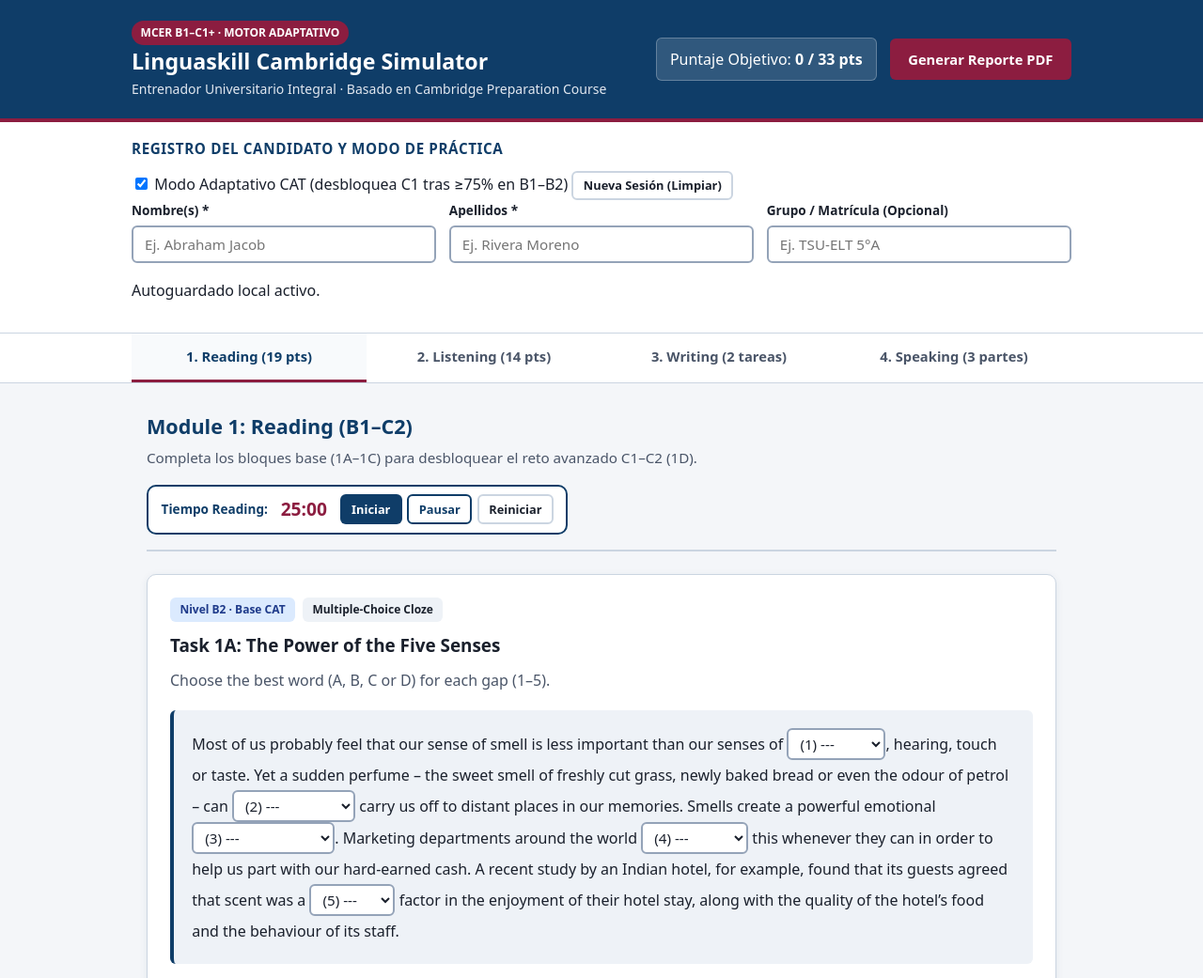
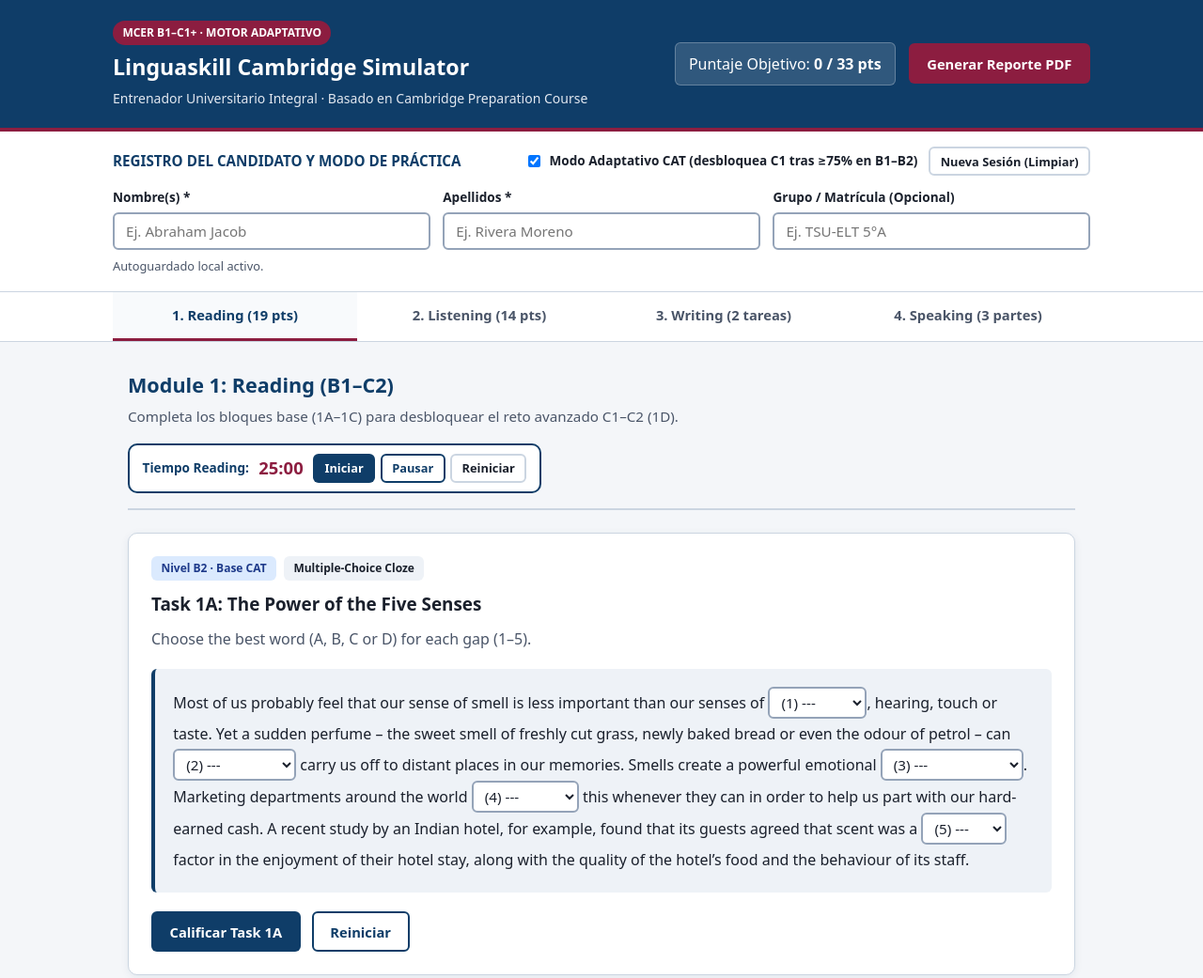
Before and after one commit to ajakeriver-star/Linguaskill_preparation, a plain HTML site: page index.html in a window 1280 px wide. Shown: the top 1041 px of the page at 94% size. Drawn offline with Linux system fonts and the light colour scheme.

Commit message:
Update styles.css

```diff
--- a/styles.css
+++ b/styles.css
@@ -9,6 +9,7 @@
   --color-primary-hover: #0a2a4a;
   --color-accent: #8c1d40;
   --color-accent-hover: #69142f;
+  --color-c1: #4c1d95;
   --color-text: #1a202c;
   --color-text-muted: #4a5568;
   --color-border: #cbd5e1;
@@ -26,9 +27,7 @@
   --font-sans: system-ui, -apple-system, "Segoe UI", Roboto, Helvetica, Arial, sans-serif;
 }
 
-*, *::before, *::after {
-  box-sizing: border-box;
-}
+*, *::before, *::after { box-sizing: border-box; }
 
 body {
   margin: 0;
@@ -39,234 +38,112 @@ body {
   background-color: var(--color-bg);
 }
 
-:focus-visible {
-  outline: 3px solid var(--color-focus);
-  outline-offset: 2px;
-}
+:focus-visible { outline: 3px solid var(--color-focus); outline-offset: 2px; }
 
 .sr-only {
-  position: absolute;
-  width: 1px;
-  height: 1px;
-  padding: 0;
-  margin: -1px;
-  overflow: hidden;
-  clip: rect(0, 0, 0, 0);
-  white-space: nowrap;
-  border: 0;
+  position: absolute; width: 1px; height: 1px; padding: 0; margin: -1px;
+  overflow: hidden; clip: rect(0, 0, 0, 0); white-space: nowrap; border: 0;
 }
 
 .skip-link {
-  position: absolute;
-  top: -100px;
-  left: 1rem;
-  background: var(--color-primary);
-  color: #ffffff;
-  padding: 0.75rem 1rem;
-  border-radius: var(--radius-sm);
-  z-index: 1000;
-  text-decoration: none;
-  font-weight: 600;
+  position: absolute; top: -100px; left: 1rem; background: var(--color-primary);
+  color: #ffffff; padding: 0.75rem 1rem; border-radius: var(--radius-sm);
+  z-index: 1000; text-decoration: none; font-weight: 600;
 }
 .skip-link:focus { top: 1rem; }
 
-/* ==========================================================================
-   Header & Candidate Registration Bar
-   ========================================================================== */
+/* Header & Candidate Registration */
 .app-header {
   background-color: var(--color-primary);
   color: #ffffff;
   padding: 1.25rem 1rem;
   border-bottom: 4px solid var(--color-accent);
 }
-
 .app-header__container {
-  max-width: 1000px;
-  margin: 0 auto;
-  display: flex;
-  flex-wrap: wrap;
-  justify-content: space-between;
-  align-items: center;
-  gap: 1rem;
+  max-width: 1040px; margin: 0 auto; display: flex; flex-wrap: wrap;
+  justify-content: space-between; align-items: center; gap: 1rem;
+}
+.app-header__badge {
+  display: inline-block; background-color: var(--color-accent); color: #ffffff;
+  font-size: 0.75rem; font-weight: 700; padding: 0.2rem 0.65rem; border-radius: 999px;
+}
+.app-header__title { margin: 0.25rem 0 0; font-size: 1.45rem; }
+.app-header__subtitle { margin: 0.15rem 0 0; font-size: 0.875rem; color: #e2e8f0; }
+.app-header__actions { display: flex; flex-wrap: wrap; align-items: center; gap: 0.85rem; }
+.app-header__progress {
+  background-color: rgba(255, 255, 255, 0.14); padding: 0.55rem 0.9rem;
+  border-radius: var(--radius-sm); border: 1px solid rgba(255, 255, 255, 0.25);
 }
 
-.app-header__badge {
-  display: inline-block;
-  background-color: var(--color-accent);
-  color: #ffffff;
-  font-size: 0.75rem;
-  font-weight: 700;
-  padding: 0.2rem 0.6rem;
-  border-radius: 999px;
-  margin-bottom: 0.25rem;
+.candidate-bar { background-color: var(--color-surface); border-bottom: 1px solid var(--color-border); padding: 1rem; }
+.candidate-bar__container { max-width: 1040px; margin: 0 auto; }
+.candidate-bar__top {
+  display: flex; flex-wrap: wrap; justify-content: space-between; align-items: center;
+  gap: 0.75rem; margin-bottom: 0.75rem;
+}
+.candidate-bar__title { margin: 0; font-size: 0.95rem; color: var(--color-primary); text-transform: uppercase; }
+.session-tools { display: flex; flex-wrap: wrap; align-items: center; gap: 0.75rem; }
+.toggle-control { display: flex; align-items: center; gap: 0.4rem; font-size: 0.85rem; font-weight: 600; cursor: pointer; }
+.candidate-bar__form { display: grid; grid-template-columns: repeat(auto-fit, minmax(220px, 1fr)); gap: 0.85rem; }
+.candidate-bar__autosave { margin: 0.45rem 0 0; font-size: 0.8rem; color: var(--color-text-muted); }
+.candidate-bar__alert {
+  margin: 0.65rem 0 0; padding: 0.55rem 0.8rem; background-color: var(--color-error-bg);
+  color: var(--color-error-text); border-left: 4px solid var(--color-error-border); font-weight: 600;
 }
 
-.app-header__title { margin: 0; font-size: 1.45rem; line-height: 1.2; }
-.app-header__subtitle { margin: 0.2rem 0 0; font-size: 0.875rem; color: #e2e8f0; }
-
-.app-header__actions {
-  display: flex;
-  flex-wrap: wrap;
-  align-items: center;
-  gap: 0.85rem;
+.form-field__label { display: block; font-size: 0.85rem; font-weight: 600; margin-bottom: 0.25rem; }
+.form-field__input {
+  width: 100%; font-family: inherit; font-size: 0.95rem; padding: 0.5rem 0.75rem;
+  border: 2px solid #94a3b8; border-radius: var(--radius-sm); background: #ffffff; color: var(--color-text);
 }
 
-.app-header__progress {
-  background-color: rgba(255, 255, 255, 0.14);
-  padding: 0.55rem 0.9rem;
-  border-radius: var(--radius-sm);
-  border: 1px solid rgba(255, 255, 255, 0.25);
+/* Navigation & Timers */
+.skill-nav { background-color: var(--color-surface); border-bottom: 1px solid var(--color-border); position: sticky; top: 0; z-index: 50; }
+.skill-nav__list { max-width: 1040px; margin: 0 auto; display: grid; grid-template-columns: repeat(4, 1fr); }
+.skill-nav__tab {
+  appearance: none; background: transparent; border: none; border-bottom: 3px solid transparent;
+  padding: 0.9rem 0.5rem; font-family: inherit; font-size: 0.92rem; font-weight: 600;
+  color: var(--color-text-muted); cursor: pointer;
 }
+.skill-nav__tab:hover { background-color: var(--color-surface-alt); color: var(--color-primary); }
+.skill-nav__tab--active { color: var(--color-primary); border-bottom-color: var(--color-accent); background-color: #f8fafc; }
 
-.candidate-bar {
-  background-color: var(--color-surface);
-  border-bottom: 1px solid var(--color-border);
-  padding: 1rem;
+.app-main { max-width: 1040px; margin: 1.75rem auto; padding: 0 1rem; }
+.module-panel__header {
+  display: flex; flex-wrap: wrap; justify-content: space-between; align-items: center;
+  gap: 1rem; margin-bottom: 1.5rem; padding-bottom: 1rem; border-bottom: 2px solid var(--color-border);
 }
-
-.candidate-bar__container {
-  max-width: 1000px;
-  margin: 0 auto;
-}
-
-.candidate-bar__title {
-  margin: 0 0 0.65rem;
-  font-size: 0.95rem;
-  color: var(--color-primary);
-  text-transform: uppercase;
-  letter-spacing: 0.04em;
-}
-
-.candidate-bar__form {
-  display: grid;
-  grid-template-columns: repeat(auto-fit, minmax(220px, 1fr));
-  gap: 0.85rem;
-}
-
-.form-field__label {
-  display: block;
-  font-size: 0.85rem;
-  font-weight: 600;
-  margin-bottom: 0.25rem;
-}
-
-.form-field__input {
-  width: 100%;
-  font-family: inherit;
-  font-size: 0.95rem;
-  padding: 0.5rem 0.75rem;
-  border: 2px solid #94a3b8;
-  border-radius: var(--radius-sm);
-  background-color: #ffffff;
-  color: var(--color-text);
-}
-
-.candidate-bar__alert {
-  margin: 0.65rem 0 0;
-  padding: 0.5rem 0.75rem;
-  background-color: var(--color-error-bg);
-  color: var(--color-error-text);
-  border-left: 4px solid var(--color-error-border);
-  border-radius: var(--radius-sm);
-  font-size: 0.9rem;
-  font-weight: 600;
-}
-
-/* ==========================================================================
-   Navigation Tabs & Section Timers
-   ========================================================================== */
-.skill-nav {
-  background-color: var(--color-surface);
-  border-bottom: 1px solid var(--color-border);
-  position: sticky;
-  top: 0;
-  z-index: 50;
-}
-
-.skill-nav__list {
-  max-width: 1000px;
-  margin: 0 auto;
-  display: grid;
-  grid-template-columns: repeat(4, 1fr);
-}
-
-.skill-nav__tab {
-  appearance: none;
-  background: transparent;
-  border: none;
-  border-bottom: 3px solid transparent;
-  padding: 0.9rem 0.5rem;
-  font-family: inherit;
-  font-size: 0.92rem;
-  font-weight: 600;
-  color: var(--color-text-muted);
-  cursor: pointer;
-}
-
-.skill-nav__tab:hover { background-color: var(--color-surface-alt); color: var(--color-primary); }
-.skill-nav__tab--active {
-  color: var(--color-primary);
-  border-bottom-color: var(--color-accent);
-  background-color: #f8fafc;
-}
-
-.app-main {
-  max-width: 1000px;
-  margin: 1.75rem auto;
-  padding: 0 1rem;
-}
-
-.module-panel__header {
-  display: flex;
-  flex-wrap: wrap;
-  justify-content: space-between;
-  align-items: center;
-  gap: 1rem;
-  margin-bottom: 1.5rem;
-  padding-bottom: 1rem;
-  border-bottom: 2px solid var(--color-border);
-}
-
 .module-panel__title { margin: 0 0 0.2rem; font-size: 1.35rem; color: var(--color-primary); }
 .module-panel__desc { margin: 0; color: var(--color-text-muted); font-size: 0.95rem; }
 
 .section-timer {
-  display: flex;
-  flex-wrap: wrap;
-  align-items: center;
-  gap: 0.65rem;
-  background-color: var(--color-surface);
-  border: 2px solid var(--color-primary);
-  padding: 0.55rem 0.85rem;
-  border-radius: var(--radius-md);
+  display: flex; flex-wrap: wrap; align-items: center; gap: 0.65rem;
+  background-color: var(--color-surface); border: 2px solid var(--color-primary);
+  padding: 0.55rem 0.85rem; border-radius: var(--radius-md);
 }
-
+.section-timer--warning {
+  border-color: var(--color-error-border);
+  background-color: var(--color-error-bg);
+}
 .section-timer__label { font-size: 0.85rem; font-weight: 700; color: var(--color-primary); }
-.section-timer__clock {
-  font-size: 1.2rem;
-  font-weight: 700;
-  font-variant-numeric: tabular-nums;
-  color: var(--color-accent);
-  min-width: 3.5rem;
-  text-align: center;
-}
+.section-timer__clock { font-size: 1.15rem; font-weight: 700; font-variant-numeric: tabular-nums; color: var(--color-accent); }
 .section-timer__btns { display: flex; gap: 0.35rem; }
 
-/* ==========================================================================
-   Task Cards & Exam Controls
-   ========================================================================== */
+/* Cards, C1 Blocks & Controls */
 .task-card {
-  background-color: var(--color-surface);
-  border: 1px solid var(--color-border);
-  border-radius: var(--radius-md);
-  padding: 1.5rem;
-  margin-bottom: 1.75rem;
-  box-shadow: var(--shadow-card);
+  background-color: var(--color-surface); border: 1px solid var(--color-border);
+  border-radius: var(--radius-md); padding: 1.5rem; margin-bottom: 1.75rem; box-shadow: var(--shadow-card);
+}
+.task-card--c1 { border-left: 5px solid var(--color-c1); }
+.cat-lock-banner {
+  background-color: #f3e8ff; border: 2px dashed var(--color-c1); color: #3b0764;
+  padding: 1rem 1.25rem; border-radius: var(--radius-md); margin-bottom: 1.75rem;
 }
 
 .task-card__meta { display: flex; flex-wrap: wrap; gap: 0.5rem; margin-bottom: 0.65rem; }
 .tag { font-size: 0.75rem; font-weight: 700; padding: 0.2rem 0.65rem; border-radius: var(--radius-sm); }
 .tag--level { background-color: #dbeafe; color: #1e3a8a; }
+.tag--c1 { background-color: #ede9fe; color: #4c1d95; }
 .tag--type { background-color: var(--color-surface-alt); color: var(--color-text); }
 
 .task-card__title { margin: 0 0 0.45rem; font-size: 1.18rem; }
@@ -274,47 +151,34 @@ body {
 .task-card__actions { display: flex; flex-wrap: wrap; gap: 0.75rem; margin-top: 1.25rem; }
 
 .reading-passage, .sentence-bank {
-  background-color: var(--color-surface-alt);
-  padding: 1.2rem;
-  border-radius: var(--radius-sm);
-  border-left: 4px solid var(--color-primary);
-  margin-bottom: 1rem;
+  background-color: var(--color-surface-alt); padding: 1.2rem; border-radius: var(--radius-sm);
+  border-left: 4px solid var(--color-primary); margin-bottom: 1rem;
 }
 .reading-passage { line-height: 2; }
-.sentence-bank ul { margin: 0.5rem 0 0; padding-left: 1.25rem; display: grid; gap: 0.35rem; }
+.sentence-bank ul { margin: 0; padding-left: 1.25rem; display: grid; gap: 0.35rem; }
+
+.reviews-grid { display: grid; grid-template-columns: repeat(auto-fit, minmax(280px, 1fr)); gap: 1rem; margin-bottom: 1.25rem; }
+.review-item { background-color: var(--color-surface-alt); padding: 1rem; border-radius: var(--radius-sm); border-top: 3px solid var(--color-c1); }
+.review-item h4 { margin: 0 0 0.4rem; color: var(--color-c1); }
+.review-item p { margin: 0; font-size: 0.92rem; }
+
+.mm-grid { display: grid; grid-template-columns: repeat(auto-fit, minmax(140px, 1fr)); gap: 0.85rem; }
 
 .inline-select, .inline-input {
-  font-family: inherit;
-  font-size: 0.95rem;
-  padding: 0.25rem 0.5rem;
-  border: 2px solid #94a3b8;
-  border-radius: var(--radius-sm);
-  background-color: #ffffff;
-  color: var(--color-text);
+  font-family: inherit; font-size: 0.95rem; padding: 0.25rem 0.5rem;
+  border: 2px solid #94a3b8; border-radius: var(--radius-sm); background: #ffffff; color: var(--color-text);
 }
-
 .inline-input { width: 7.5rem; text-align: center; font-weight: 600; }
 .inline-input--wide { width: 11rem; }
 .inline-input--full { width: 100%; text-align: left; font-weight: 400; padding: 0.55rem 0.75rem; }
 
-.mcq-fieldset {
-  border: 1px solid var(--color-border);
-  border-radius: var(--radius-sm);
-  padding: 1rem;
-  margin-bottom: 1rem;
-}
+.mcq-fieldset { border: 1px solid var(--color-border); border-radius: var(--radius-sm); padding: 1rem; margin-bottom: 1rem; }
 .mcq-fieldset__legend { font-weight: 700; padding: 0 0.4rem; }
 .radio-option { display: block; margin: 0.4rem 0; cursor: pointer; }
 
 .btn {
-  appearance: none;
-  font-family: inherit;
-  font-size: 0.92rem;
-  font-weight: 600;
-  padding: 0.6rem 1.1rem;
-  border-radius: var(--radius-sm);
-  border: 2px solid transparent;
-  cursor: pointer;
+  appearance: none; font-family: inherit; font-size: 0.92rem; font-weight: 600;
+  padding: 0.6rem 1.1rem; border-radius: var(--radius-sm); border: 2px solid transparent; cursor: pointer;
 }
 .btn--sm { padding: 0.3rem 0.65rem; font-size: 0.8rem; }
 .btn:disabled { opacity: 0.55; cursor: not-allowed; }
@@ -325,13 +189,7 @@ body {
 .btn--secondary { background-color: #ffffff; color: var(--color-primary); border-color: var(--color-primary); }
 .btn--ghost { background-color: transparent; color: var(--color-text); border-color: var(--color-border); }
 
-/* Audio, Writing & Speaking */
-.audio-player, .speaking-studio {
-  background-color: var(--color-surface-alt);
-  padding: 1rem 1.2rem;
-  border-radius: var(--radius-sm);
-  margin-bottom: 1.15rem;
-}
+.audio-player, .speaking-studio { background-color: var(--color-surface-alt); padding: 1rem 1.2rem; border-radius: var(--radius-sm); margin-bottom: 1.15rem; }
 .audio-player__controls, .speaking-studio__controls { display: flex; flex-wrap: wrap; gap: 0.65rem; }
 .audio-player__status { margin: 0.6rem 0 0; font-size: 0.9rem; font-weight: 600; color: var(--color-primary); }
 
@@ -345,70 +203,36 @@ body {
 .editor-footer { display: flex; flex-wrap: wrap; justify-content: space-between; align-items: center; gap: 0.75rem; margin-top: 0.75rem; }
 .word-counter { font-weight: 700; color: var(--color-primary); }
 
+.rubric-subtitle { margin: 1.25rem 0 0.6rem; color: var(--color-primary); }
+.rubric-grid { display: grid; gap: 0.6rem; background-color: var(--color-surface-alt); padding: 1rem; border-radius: var(--radius-sm); }
+.rubric-check { display: flex; align-items: flex-start; gap: 0.55rem; cursor: pointer; font-size: 0.92rem; }
+.rubric-check input { margin-top: 0.3rem; }
+
 .timer-display {
-  display: flex;
-  justify-content: space-between;
-  align-items: center;
-  background-color: var(--color-primary);
-  color: #ffffff;
-  padding: 0.7rem 1rem;
-  border-radius: var(--radius-sm);
-  margin-bottom: 1rem;
+  display: flex; justify-content: space-between; align-items: center; background-color: var(--color-primary);
+  color: #ffffff; padding: 0.7rem 1rem; border-radius: var(--radius-sm); margin-bottom: 1rem;
 }
 .timer-display__clock { font-size: 1.4rem; font-weight: 700; font-variant-numeric: tabular-nums; }
-
 .transcript-drawer { margin-top: 1rem; border: 1px solid var(--color-border); border-radius: var(--radius-sm); padding: 0.75rem 1rem; background: #ffffff; }
 .transcript-drawer__summary { font-weight: 700; cursor: pointer; color: var(--color-primary); }
 
-.feedback-box {
-  margin-top: 1.15rem;
-  padding: 1rem 1.2rem;
-  border-radius: var(--radius-sm);
-  border-left: 4px solid var(--color-primary);
-  background-color: var(--color-surface-alt);
-}
+.feedback-box { margin-top: 1.15rem; padding: 1rem 1.2rem; border-radius: var(--radius-sm); border-left: 4px solid var(--color-primary); background-color: var(--color-surface-alt); }
 .feedback-box--success { background-color: var(--color-success-bg); border-left-color: var(--color-success-border); color: var(--color-success-text); }
 .feedback-box--error { background-color: var(--color-error-bg); border-left-color: var(--color-error-border); color: var(--color-error-text); }
 
 .app-footer { text-align: center; padding: 1.75rem 1rem; color: var(--color-text-muted); font-size: 0.875rem; }
 
-/* ==========================================================================
-   Estilos Exclusivos de Impresión / Reporte PDF (@media print)
-   ========================================================================== */
+/* Print / PDF Styles */
 .print-report { display: none; }
-
 @media print {
-  body { background: #ffffff; color: #000000; font-size: 11pt; }
+  body { background: #ffffff; color: #000000; font-size: 10.5pt; }
   .app-header, .candidate-bar, .skill-nav, .app-main, .app-footer { display: none !important; }
-  .print-report {
-    display: block !important;
-    padding: 1.5cm;
-  }
-  .print-report__header {
-    border-bottom: 3px solid #0f3d68;
-    padding-bottom: 0.75rem;
-    margin-bottom: 1.25rem;
-  }
-  .print-report__table {
-    width: 100%;
-    border-collapse: collapse;
-    margin: 1rem 0;
-  }
-  .print-report__table th, .print-report__table td {
-    border: 1px solid #94a3b8;
-    padding: 0.5rem 0.75rem;
-    text-align: left;
-  }
+  .print-report { display: block !important; padding: 1.2cm; }
+  .print-report__header { border-bottom: 3px solid #0f3d68; padding-bottom: 0.65rem; margin-bottom: 1rem; }
+  .print-report__table { width: 100%; border-collapse: collapse; margin: 0.85rem 0; }
+  .print-report__table th, .print-report__table td { border: 1px solid #94a3b8; padding: 0.45rem 0.65rem; text-align: left; }
   .print-report__table th { background-color: #eef2f7; }
-  .print-report__writing-sample {
-    border: 1px solid #cbd5e1;
-    padding: 0.75rem;
-    margin-top: 0.5rem;
-    white-space: pre-wrap;
-    background-color: #f8fafc;
-  }
+  .print-report__writing-sample { border: 1px solid #cbd5e1; padding: 0.65rem; margin-top: 0.4rem; white-space: pre-wrap; background-color: #f8fafc; }
 }
 
-@media (max-width: 640px) {
-  .skill-nav__list { grid-template-columns: repeat(2, 1fr); }
-}
+@media (max-width: 640px) { .skill-nav__list { grid-template-columns: repeat(2, 1fr); } }
```
